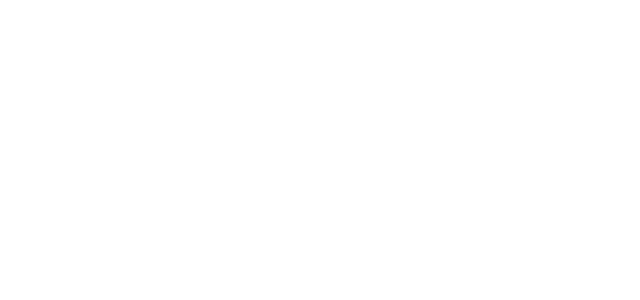
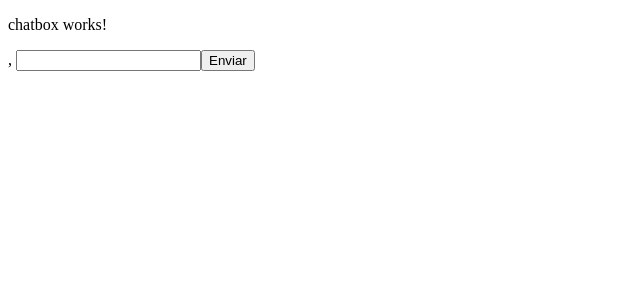
Before and after one commit to Biriki22/reto-LKS, an Angular app: page /chatbox in a window 1280 px wide. Before the commit this address led to /. Shown: the top 300 px of the page, without its empty margins (0-640 px from the left). Built offline with nearby package versions, Linux system fonts and the light colour scheme.

Commit message:
Componente1 ready

```diff
--- a/src/app/app.routes.ts
+++ b/src/app/app.routes.ts
@@ -1,6 +1,11 @@
 import { Routes } from '@angular/router';
+import { ChatboxComponent } from './pages/chatbox/chatbox.component';
 
 export const routes: Routes = [
+  {
+    path:"chatbox",
+    component: ChatboxComponent,
+  },
   {
     path:"**",
     redirectTo:"chatbox"
--- a/src/app/components/texto.component/texto.component.component.html
+++ b/src/app/components/texto.component/texto.component.component.html
@@ -1 +1,2 @@
-<p>texto.component works!</p>,
+<input type="text" class="cuadrotexto">
+<button>Enviar</button>
--- a/src/app/components/texto.component/texto.component.component.ts
+++ b/src/app/components/texto.component/texto.component.component.ts
@@ -1,7 +1,7 @@
 import {Component } from '@angular/core';
 
 @Component({
-  selector: 'app-texto.component',
+  selector: 'chat-texto',
   imports: [],
   templateUrl: './texto.component.component.html',
 })
--- a/src/app/pages/chatbox/chatbox.component.html
+++ b/src/app/pages/chatbox/chatbox.component.html
@@ -1 +1,2 @@
 <p>chatbox works!</p>,
+<chat-texto />
--- a/src/app/pages/chatbox/chatbox.component.ts
+++ b/src/app/pages/chatbox/chatbox.component.ts
@@ -1,9 +1,9 @@
-import { ChangeDetectionStrategy, Component } from '@angular/core';
+import { Component } from '@angular/core';
+import { TextoComponentComponent } from "../../components/texto.component/texto.component.component";
 
 @Component({
   selector: 'app-chatbox',
-  imports: [],
+  imports: [TextoComponentComponent],
   templateUrl: './chatbox.component.html',
-  changeDetection: ChangeDetectionStrategy.OnPush,
 })
 export class ChatboxComponent { }
```
